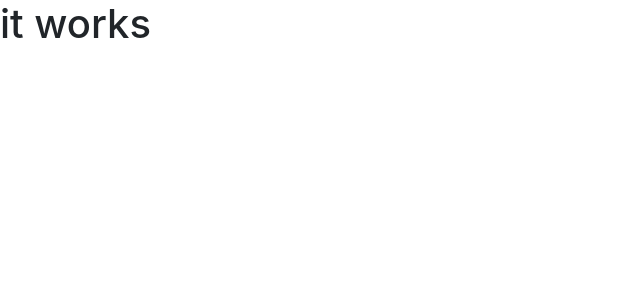
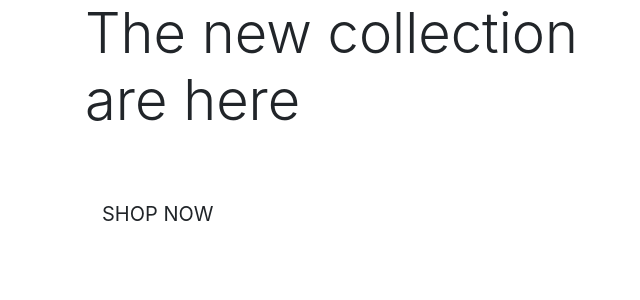
Before and after one commit to Melhefnawi/myforth-trial, a Django app: page / in a window 1280 px wide. Shown: the top 300 px of the page, without its empty margins (0-640 px from the left). Run offline with Django 3.2, Linux system fonts and the light colour scheme; some libraries are stand-ins or nearby versions.

Commit message:
setup the base content

```diff
--- a/home/templates/home/index.html
+++ b/home/templates/home/index.html
@@ -1,6 +1,32 @@
 {% extends 'base.html' %}
 {% load static %}
 
+{% block page_header %}
+    <div class="container header-container">
+        <div class="row">
+            <div class="col"></div>
+        </div>
+    </div>
+{% endblock %}
+
 {% block content %}
-    <h1>it works</h1>
+    <div class="container h-100">
+        <div class="row h-100">
+            <div class="col-7 col-md-6 my-auto">
+
+                <h1 class="display-4 logo-font text-black">
+                    The new collection are here
+                </h1>
+                <div class="my-5">
+                    <h4>
+                        <a href="" class="shop-now-button btn btn-lg round-0 text-uppercase py-3 ">shop now</a>
+                    </h4>
+                </div>
+
+            </div>
+        </div>
+    </div>
+
+
+
 {% endblock %}
```
